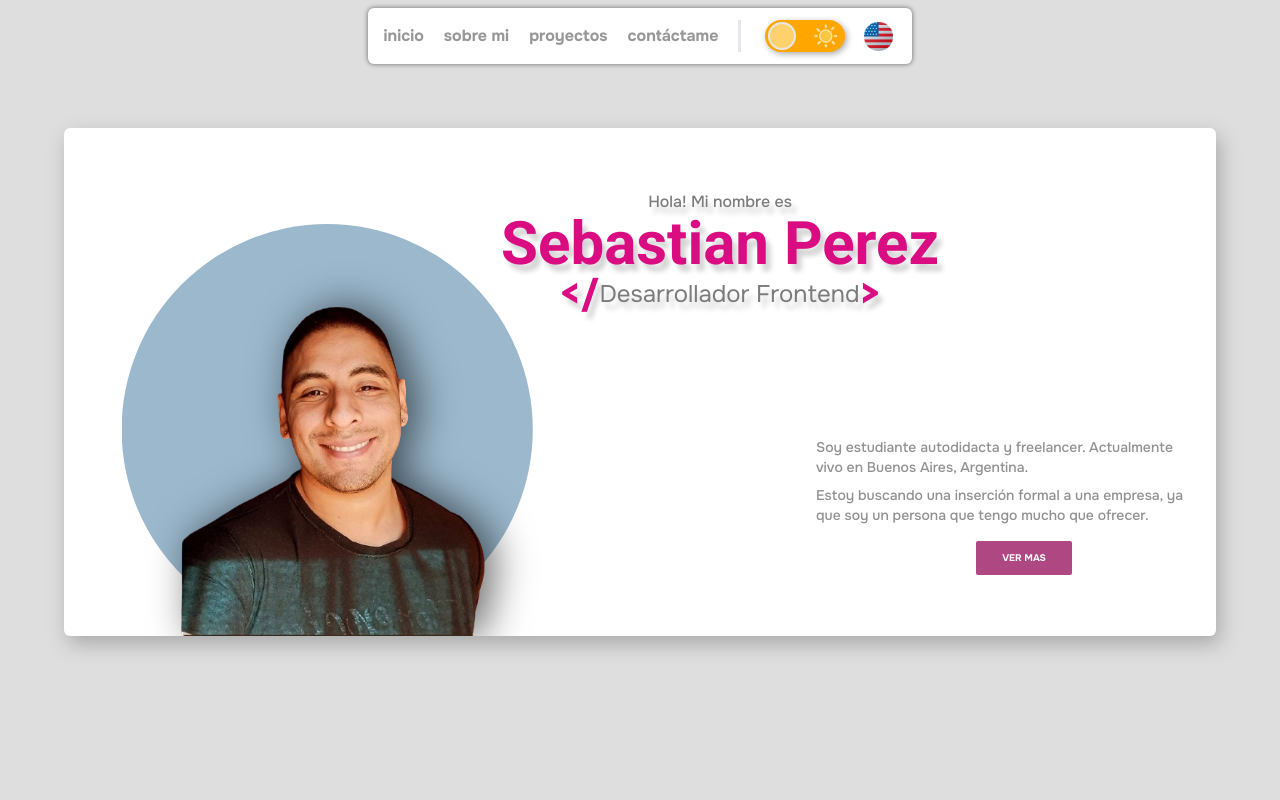
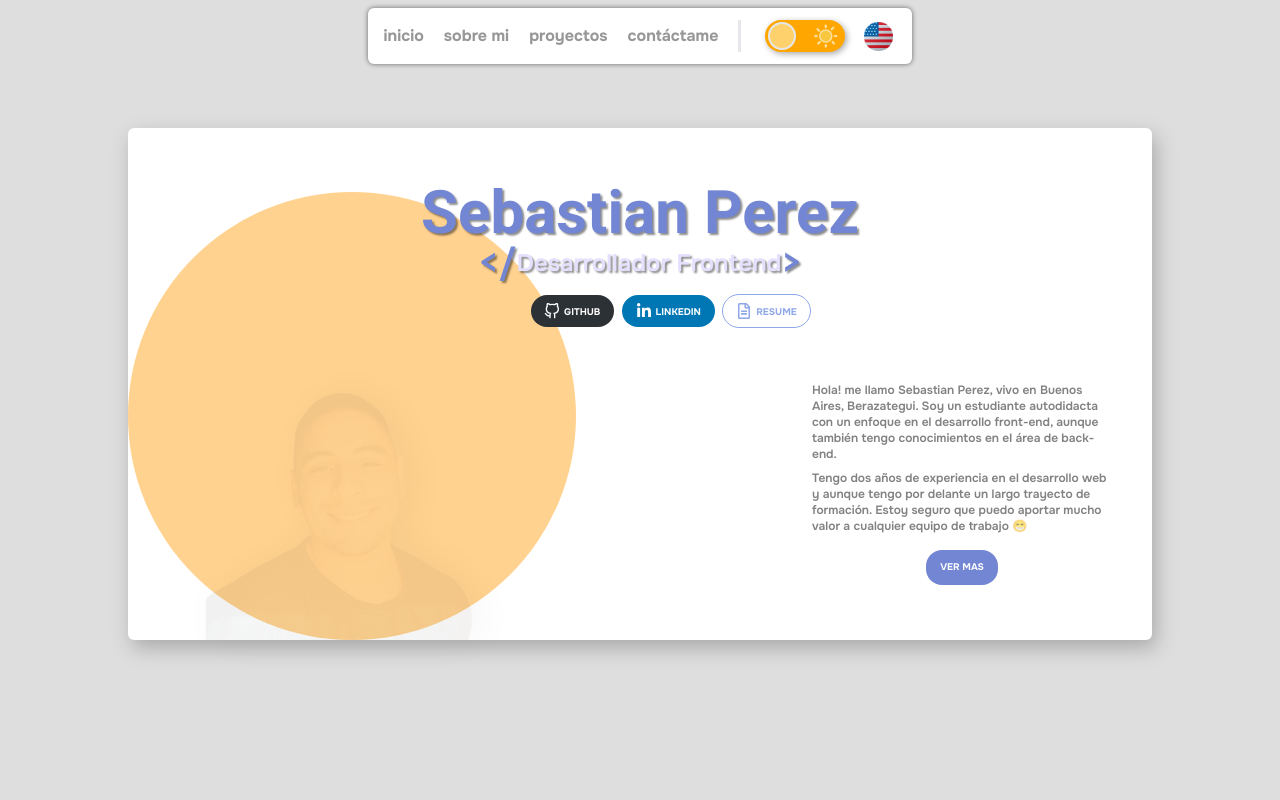
Before and after one commit to SebaPerez90/PORTFOLIO, a Next.js app: page / in a window 1280 px wide. Shown: the top 800 px of the page. Built offline with nearby package versions, Linux system fonts and the light colour scheme.

Commit message:
adding links in hero section

```diff
--- a/src/app/globals.css
+++ b/src/app/globals.css
@@ -10,33 +10,21 @@
   --btn-primary: #da0c81;
   --btn-seconday: #b784b7;
   --btn-tertiary: #9bb8cd;
+  /* #DCF2F1 */
 }
 
 @layer components {
   .btn-primary {
-    @apply rounded-xl text-white bg-[#da0c81] hover:bg-[#da0c8153] hover:hover:translate-y-[-0.3em] hover:shadow-[0px_8px_7px_#00000049] font-bold p-[1em_1.5em] flex items-center gap-1 duration-300 hover:duration-300;
+    @apply rounded-2xl text-white hover:outline-1 hover:outline hover:outline-[#7285d373] hover:text-[#7286D3] bg-[#7286D3] hover:bg-[#DCF2F1] hover:hover:translate-y-[-0.3em] hover:shadow-[0px_8px_7px_#00000049] font-bold p-[1em_1.5em] flex items-center gap-1 duration-300 hover:duration-300;
   }
 }
+
 @layer utilities {
-  .clip-path-circle {
-    clip-path: circle(50% at 50% 50%);
+  .test {
+    border: 1px solid red;
   }
 }
-@layer utilities {
-  .clip-path-elipse {
-    clip-path: ellipse(50% 6% at 50% 50%);
-  }
-}
-@layer utilities {
-  .drop-shadow-img {
-    filter: drop-shadow(10px 0px 20px #00000098);
-  }
-}
-@layer utilities {
-  .text-shadow {
-    text-shadow: 5px 7px 5px #0000002c;
-  }
-}
+
 @layer utilities {
   .focus-form-field {
     border-left: 1px solid transparent;
@@ -132,44 +120,6 @@ body {
     }
   }
 
-  /* <button
-              onClick={changeFocus}
-              id='btn-forward'
-              // className='opacity-0 z-30 absolute left-72 scale-125 rounded-full p-1 text-white bg-[#1212127d]'
-            >
-              <FaArrowLeft />
-            </button>
-            <button
-              onClick={changeFocus}
-              id='btn-backward'
-              // className='opacity-0 z-30 absolute right-72 scale-125 rounded-full p-1 text-white bg-[#1212127d] rotate-180'
-            >
-              <FaArrowLeft />
-            </button>
-  #btn-forward {
-    z-index: 20;
-    position: absolute;
-    right: 0.5em;
-    top: 75%;
-    scale: 1.25;
-    border-radius: 2em;
-    padding: 0.5em;
-    color: #fff;
-    background: #1212127d;
-    rotate: 180deg;
-  }
-  #btn-backward {
-    z-index: 20;
-    position: absolute;
-    left: 0.5em;
-    top: 75%;
-    scale: 1.25;
-    border-radius: 2em;
-    padding: 0.5em;
-    color: #fff;
-    background: #1212127d;
-  } */
-
   .allow-send-form {
     box-shadow: 2px 18px 20px #aaaaaa;
     cursor: pointer;
--- a/src/app/page.tsx
+++ b/src/app/page.tsx
@@ -1,6 +1,5 @@
 'use client';
 
-import { useEffect } from 'react';
 import { useStore } from '@/store';
 import { Roboto } from 'next/font/google';
 
@@ -10,6 +9,11 @@ import ContactInfo from '@/components/main/ContactInfo';
 import Image from 'next/image';
 import profile_avatar from '@/assets/images/avatar.png';
 import Proyects from '@/components/main/Proyects';
+
+import { FaRegFileAlt } from 'react-icons/fa';
+import { FiGithub } from 'react-icons/fi';
+import { FaLinkedinIn } from 'react-icons/fa';
+import Link from 'next/link';
 
 const roboto = Roboto({
   weight: ['700'],
@@ -29,43 +33,31 @@ export default function Home() {
       <section
         className={
           darkThemeActive
-            ? 'overflow-hidden pt-24 rounded-md bg-gradient-to-tl from-[#030303] to-[#3e3f40] shadow-[4px_8px_20px_#00000098] z-10 w-[90%] relative before:content-[""] before:absolute before:bg-[#fff] before:w-[25.7rem] before:h-[25.7rem] before:-z-10 before:left-[5%] before:clip-path-circle '
-            : 'overflow-hidden pt-24 rounded-md bg-white shadow-[4px_8px_20px_#aaaaaa] z-10 w-[90%] relative before:content-[""] before:absolute before:bg-[#9BB8CD] before:w-[25.7rem] before:h-[25.7rem] before:-z-10 before:left-[5%] before:clip-path-circle'
+            ? 'overflow-hidden pt-24 rounded-md bg-gradient-to-tl from-[#030303] to-[#3e3f40] shadow-[4px_8px_20px_#00000098] z-10 w-[90%] relative before:absolute before:bg-[#fff] before:w-[25.7rem] before:h-[25.7rem] before:-z-10 before:left-[5%] before:clip-path-circle '
+            : 'w-[80%] flex  rounded-md bg-white shadow-[4px_8px_20px_#aaaaaa] relative'
         }>
-        <Image
-          src={profile_avatar}
-          alt='profile-avatar-image'
-          className='h-1/2 w-1/2 drop-shadow-img relative left-[10%] max-w-[20em]'
-          priority
-        />
-
-        <section className='absolute z-50 top-0 flex flex-col items-center justify-around h-full w-full'>
-          <div
+        <section className='absolute z-20 flex flex-col h-full justify-evenly items-end w-full'>
+          <header
             className={
               darkThemeActive
-                ? 'ml-40 text-shadow text-center text-white'
-                : 'ml-40 text-shadow text-center text-[#7b7b7b]'
+                ? 'text-center text-white'
+                : '[text-shadow:2px_2px_2px_rgba(0,0,0,0.45)] text-center self-center font-semibold'
             }>
-            <p className='font-medium'>
-              {engLanguageActive
-                ? 'Hello There! My name is'
-                : 'Hola! Mi nombre es'}
-            </p>
             <h1
               className={
                 darkThemeActive
                   ? 'text-6xl text-[#9147ff]'
-                  : 'text-6xl text-[#DA0C81]'
+                  : 'text-6xl text-[#7286D3]'
               }
               style={roboto.style}>
               Sebastian Perez
             </h1>
-            <h2 className='text-2xl flex justify-center items-center'>
+            <h2 className='text-2xl flex justify-center items-center text-[#E5E0FF]'>
               <span
                 className={
                   darkThemeActive
-                    ? 'text-[#9147ff] font-extrabold text-4xl'
-                    : 'text-[#DA0C81] font-extrabold text-4xl'
+                    ? 'text-[#9147ff] text-4xl'
+                    : 'text-[#7286D3] text-4xl'
                 }>
                 {'</ '}
               </span>
@@ -75,39 +67,79 @@ export default function Home() {
               <span
                 className={
                   darkThemeActive
-                    ? 'text-[#9147ff] font-extrabold text-4xl'
-                    : 'text-[#DA0C81] font-extrabold text-4xl'
+                    ? 'text-[#9147ff] text-4xl'
+                    : 'text-[#7286D3] text-4xl'
                 }>
                 {'  >'}
               </span>
             </h2>
-          </div>
+            <div className='[text-shadow:none] mt-3'>
+              <ul className='gap-2 flex m-[0_auto] justify-evenly items-center w-1/2 '>
+                <li>
+                  <Link
+                    className='btn-primary p-[0.5em_0.85em] flex bg-[#2c3136] '
+                    href={'https://github.com/SebaPerez90'}
+                    target='_blank'>
+                    <FiGithub />
+                    <span className='text-[0.6em] translate-y-[0.15em]'>
+                      GITHUB
+                    </span>
+                  </Link>
+                </li>
+                <li>
+                  <Link
+                    className='btn-primary  p-[0.5em_0.85em] flex bg-[#0077B5]'
+                    href={'https://www.linkedin.com/in/sebaperez90/'}
+                    target='_blank'>
+                    <FaLinkedinIn />
+                    <span className='text-[0.6em] translate-y-[0.15em]'>
+                      LINKEDIN
+                    </span>
+                  </Link>
+                </li>
+                <li className='btn-primary  p-[0.5em_0.85em] flex bg-white text-[#8EA7E9] outline outline-1 outline-[#8EA7E9]'>
+                  <FaRegFileAlt className='' />
+                  <span className='text-[0.6em] translate-y-[0.15em]'>
+                    RESUME
+                  </span>
+                </li>
+              </ul>
+            </div>
+          </header>
           <article
             className={
               darkThemeActive
                 ? 'flex flex-col w-full mr-8 text-white'
-                : 'flex flex-col w-full mr-8 text-[#909090]'
+                : 'mr-10 w-[25em] text-[#3333339e] font-semibold text-xs'
             }>
-            <p className='self-end w-1/3 font-medium text-sm'>
+            <p>
               {engLanguageActive
                 ? 'I am a self-taught student and freelancer. Currently, I live in Buenos Aires, Argentina.'
-                : 'Soy estudiante autodidacta y freelancer. Actualmente vivo en Buenos Aires, Argentina.  '}
+                : 'Hola! me llamo Sebastian Perez, vivo en Buenos Aires, Berazategui. Soy un estudiante autodidacta con un enfoque en el desarrollo front-end, aunque también tengo conocimientos en el área de back-end.'}
             </p>
-            <p className='self-end w-1/3 font-medium text-sm mt-2'>
+            <p className='mt-2'>
               {engLanguageActive
                 ? 'I am looking for formal employment within a company, as I have a lot to offer.'
-                : 'Estoy buscando una inserción formal a una empresa, ya que soy un persona que tengo mucho que ofrecer.'}
+                : 'Tengo dos años de experiencia en el desarrollo web y aunque tengo por delante un largo trayecto de formación. Estoy seguro que puedo aportar mucho valor a cualquier equipo de trabajo 😁'}
             </p>
             <button
               className={
                 darkThemeActive
                   ? 'mt-4 mr-32 self-end w-24 p-[1em_1.5em] bg-[#9147ff] font-bold text-[.6em] rounded-sm duration-300 hover:translate-y-[0.3em] hover:shadow-[none] hover:duration-300 hover:bg-[#9147ff] hover:hover:translate-y-[-0.3em] hover:hover:translate-x-[-0.2em] hover:shadow-[0px_8px_7px_#0000002c]'
-                  : 'mt-4 mr-32 self-end w-24 p-[1em_1.5em] bg-[#af4882] font-bold text-[.6em] rounded-sm duration-300  hover:duration-300 hover:bg-[#da0c81]  text-white hover:translate-y-[-0.3em] hover:translate-x-[-0.2em] hover:shadow-[0px_8px_7px_#0000002c]'
+                  : 'btn-primary m-[0_auto] text-[0.8em] mt-4'
               }>
               {engLanguageActive ? 'VIEW MORE' : 'VER MAS'}
             </button>
           </article>
         </section>
+        <div className='h-[32em] relative before:absolute before:w-[28em] before:h-[28em] before:left-0 before:bottom-0 before:[clip-path:circle(50%_at_50%_50%)] before:bg-[#FFD28F] flex items-end'>
+          <Image
+            src={profile_avatar}
+            alt='profile-avatar-image'
+            className='opacity-5 w-[20em] h-[20em] drop-shadow-[10px_0px_20px_#000000b3] z-10 object-contain relative left-14'
+            priority
+          />
+        </div>
       </section>
 
       <section id='contact-section' className='mt-20 text-center'>
--- a/src/components/header/NavBar.tsx
+++ b/src/components/header/NavBar.tsx
@@ -69,14 +69,14 @@ const NavBar = () => {
         ref={elementRef}
         className={
           darkThemeActive
-            ? 'shadow-[0_0_5px_#0000008c] bg-inherit fixed top-2 z-20 flex justify-center items-center w-max p-2 rounded-md '
-            : 'shadow-[0_0_5px_#0000008c] bg-inherit fixed top-2 z-20 flex justify-center items-center w-max p-2 rounded-md '
+            ? 'shadow-[0_0_5px_#0000008c] bg-inherit fixed top-2 z-30 flex justify-center items-center w-max p-2 rounded-md '
+            : 'shadow-[0_0_5px_#0000008c] bg-inherit fixed top-2 z-30 flex justify-center items-center w-max p-2 rounded-md '
         }>
         <nav
           className={
             darkThemeActive
-              ? 'mr-3 flex justify-center z-20 gap-1 '
-              : 'mr-3 flex justify-center z-20 gap-1 '
+              ? 'mr-3 flex justify-center z-30 gap-1 '
+              : 'mr-3 flex justify-center z-30 gap-1 '
           }>
           {navLinks.map((item, index) => (
             <Link
--- a/src/components/main/ContactInfo.tsx
+++ b/src/components/main/ContactInfo.tsx
@@ -60,7 +60,7 @@ const ContactInfo = () => {
           priority
           className='rounded-[1.6em] h-[auto] w-[22rem]'
         />
-        <span className='absolute text-[#f00] scale-[2] bottom-[2.5em] z-20 right-[5em] after:absolute after:top-[0.6em] after:left-[0.26em] after:w-[8px] after:h-[100%] after:bg-[#1f1f1fc5] after:clip-path-elipse'>
+        <span className='absolute text-[#f00] scale-[2] bottom-[2.5em] z-20 right-[5em] after:absolute after:top-[0.6em] after:left-[0.26em] after:w-[8px] after:h-[100%] after:bg-[#1f1f1fc5] after:[clip-path:ellipse(50%_6%_at_50%_50%)]'>
           <FaLocationDot />
         </span>
       </div>
```
Also changed, not shown: src/assets/images/avatar.png.
